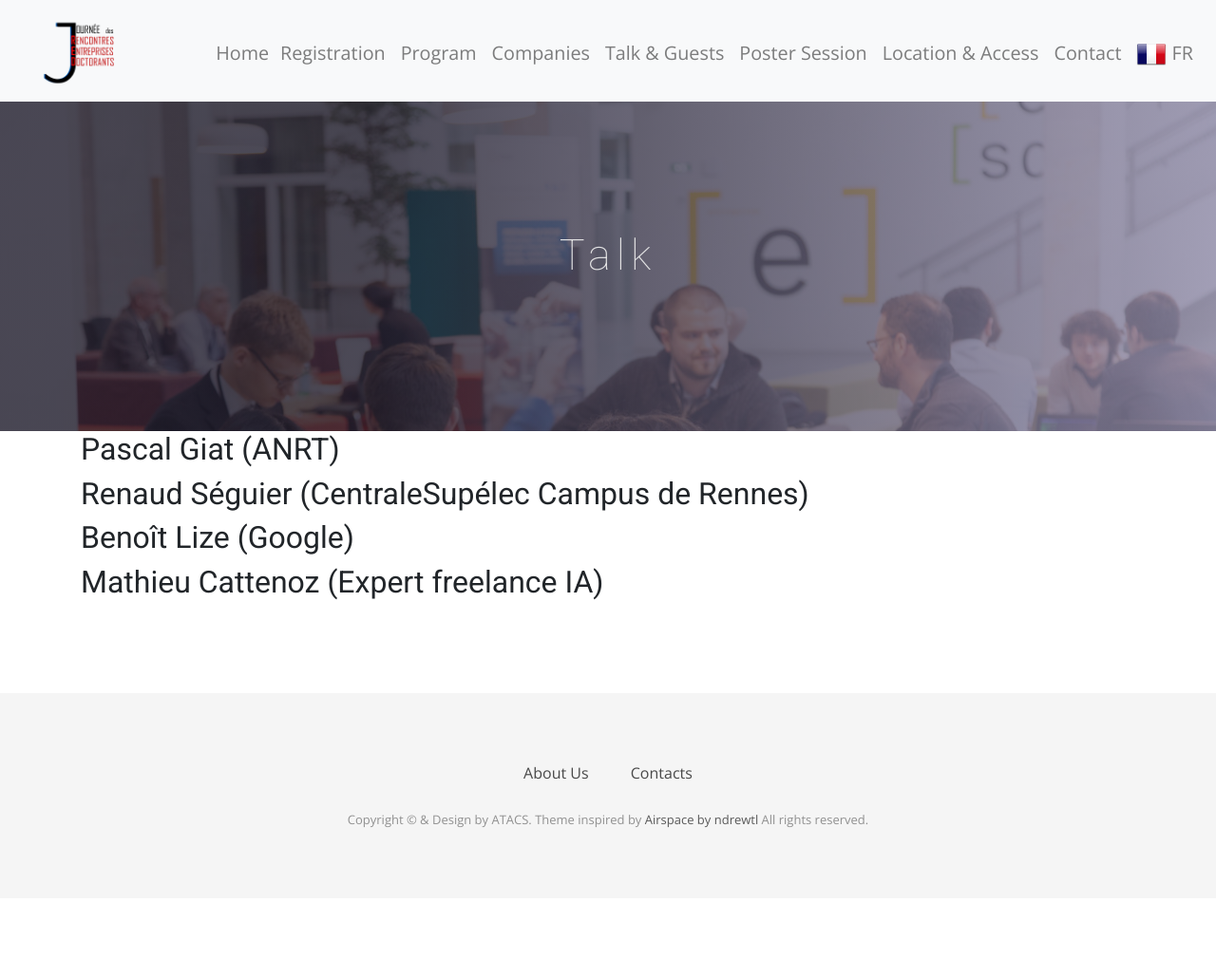
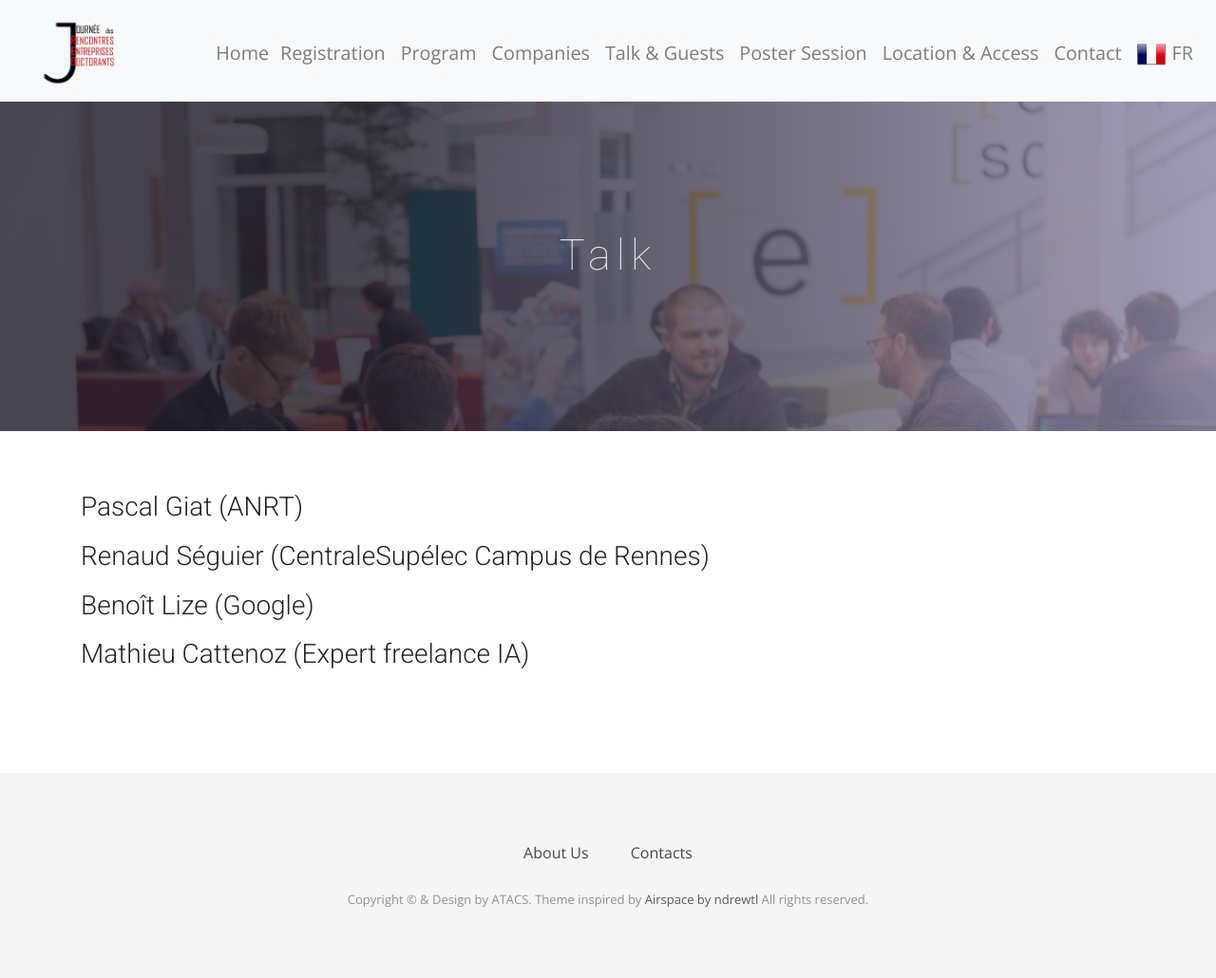
Before and after one commit to caradoc-paris-saclay/caradoc, a Jekyll site: the page built from assets/en/talk.html, in a window 1280 px wide. Shown: the whole page at 95% size. Built offline with Jekyll 4.4.1, drawn with Linux system fonts in a browser that asks for light colours; some web fonts are replaced; before the commit the page ends 946 px from its top, so only the background shows below that.

Commit message:
started formatting for talk/table-ronde

```diff
--- a/assets/css/airspace.css
+++ b/assets/css/airspace.css
@@ -590,15 +590,13 @@
     list-style-type: disc;
 
 }
+/*--
+  Table Ronde Start
+--*/
 
-/*@media only screen and (max-width: 768px) {
-
-  #poster .block{
-    margin-left: 1vw;
-    margin-right: 1vw;
-  }
-}*/
-
+#table-ronde .container{
+  padding-top: 5vh;
+}
 
 /*--
 	content Start
--- a/assets/en/talk.html
+++ b/assets/en/talk.html
@@ -24,16 +24,16 @@
             <div class="block">
                 <ul>
                    <li>
-                      <h2>Pascal Giat (ANRT)</h2>
+                      <h3>Pascal Giat (ANRT)</h3>
                   </li>
                    <li>
-                      <h2>Renaud Séguier (CentraleSupélec Campus de Rennes)</h2>
+                      <h3>Renaud Séguier (CentraleSupélec Campus de Rennes)</h3>
                   </li>
                    <li>
-                      <h2>Benoît Lize (Google)</h2>
+                      <h3>Benoît Lize (Google)</h2>
                   </li>
                   <li>
-                      <h2>Mathieu Cattenoz (Expert freelance IA)</h2>
+                      <h3>Mathieu Cattenoz (Expert freelance IA)</h3>
                   </li>
                 </ul>
             </div>
```
